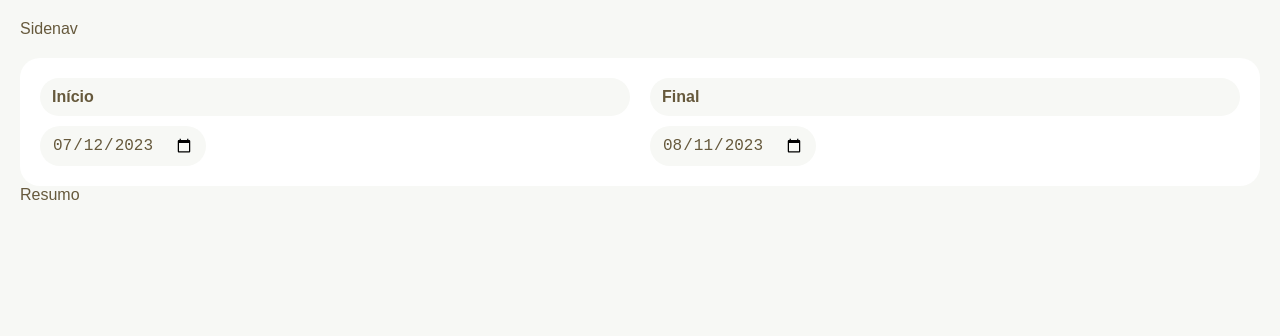
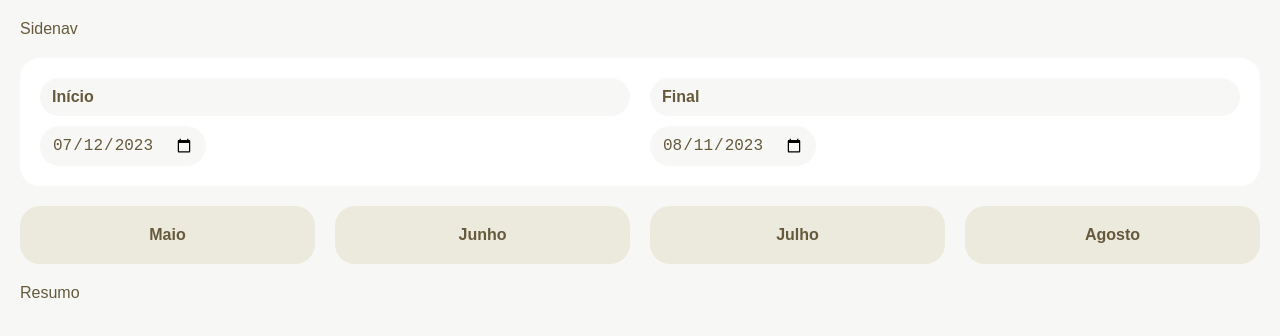
Before and after one commit to luizchaaves/fintech-origamid, a React (Vite) app: page / in a window 1280 px wide. Shown: the top 336 px of the page. Built offline with nearby package versions, Linux system fonts and the light colour scheme; no server answers.

Commit message:
feat: created MesButton component

```diff
--- a/src/components/Header.tsx
+++ b/src/components/Header.tsx
@@ -1,10 +1,14 @@
 import DateRange from './DateRange';
+import Meses from './Meses';
 
 const Header = () => {
   return (
-    <div>
-      <DateRange />
-    </div>
+    <header className="mb">
+      <div className="mb">
+        <DateRange />
+      </div>
+      <Meses />
+    </header>
   );
 };
 
--- /dev/null
+++ b/src/components/MesBtn.tsx
@@ -0,0 +1,48 @@
+import { CSSProperties } from 'react';
+import { useData } from '../hooks/useData';
+
+const buttonStyle: CSSProperties = {
+  padding: 'var(--gap) var(--gap-s)',
+  backgroundColor: 'var(--color-3)',
+  border: 'none',
+  borderRadius: 'var(--gap)',
+  color: 'var(--color-2)',
+  fontWeight: '600',
+  textTransform: 'capitalize',
+};
+
+const nomeMes = (n: number) => {
+  const date = new Date();
+  date.setMonth(date.getMonth() + n);
+  return new Intl.DateTimeFormat('pt-BR', { month: 'long' }).format(date);
+};
+
+const formatDate = (date: Date) => {
+  const dd = String(date.getDate()).padStart(2, '0');
+  const mm = String(date.getMonth() + 1).padStart(2, '0');
+  const yyyy = date.getFullYear();
+  return `${yyyy}-${mm}-${dd}`;
+};
+
+const MesBtn = ({ monthAgo }: { monthAgo: number }) => {
+  const { setInicio, setFinal } = useData();
+
+  const setMes = (n: number) => {
+    const date = new Date();
+    date.setMonth(date.getMonth() + n);
+
+    const firstDay = new Date(date.getFullYear(), date.getMonth(), 1);
+    const lastDay = new Date(date.getFullYear(), date.getMonth() + 1, 0);
+
+    setInicio(formatDate(firstDay));
+    setFinal(formatDate(lastDay));
+  };
+
+  return (
+    <button style={buttonStyle} onClick={() => setMes(monthAgo)}>
+      {nomeMes(monthAgo)}
+    </button>
+  );
+};
+
+export default MesBtn;
--- /dev/null
+++ b/src/components/Meses.tsx
@@ -0,0 +1,14 @@
+import MesBtn from './MesBtn';
+
+const Meses = () => {
+  return (
+    <div className="flex">
+      <MesBtn monthAgo={-3} />
+      <MesBtn monthAgo={-2} />
+      <MesBtn monthAgo={-1} />
+      <MesBtn monthAgo={0} />
+    </div>
+  );
+};
+
+export default Meses;
```
